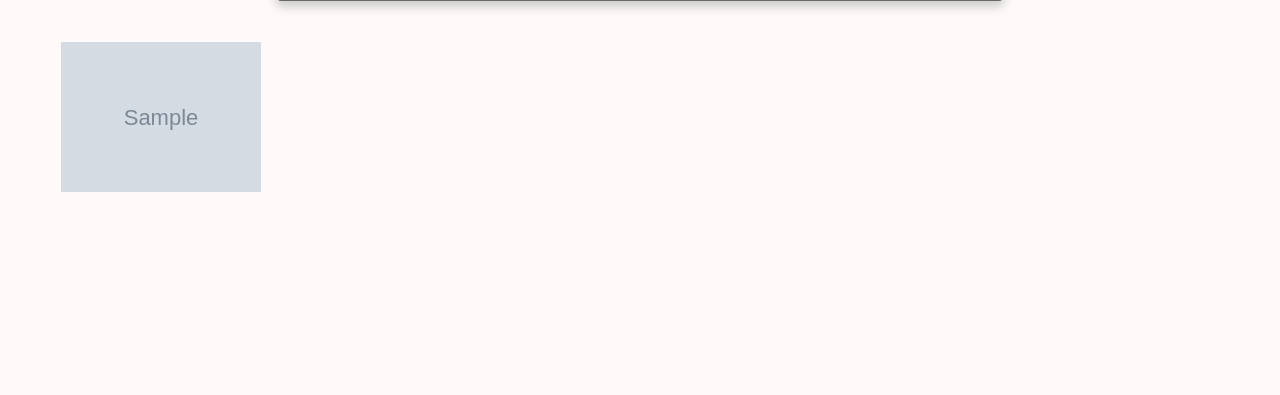
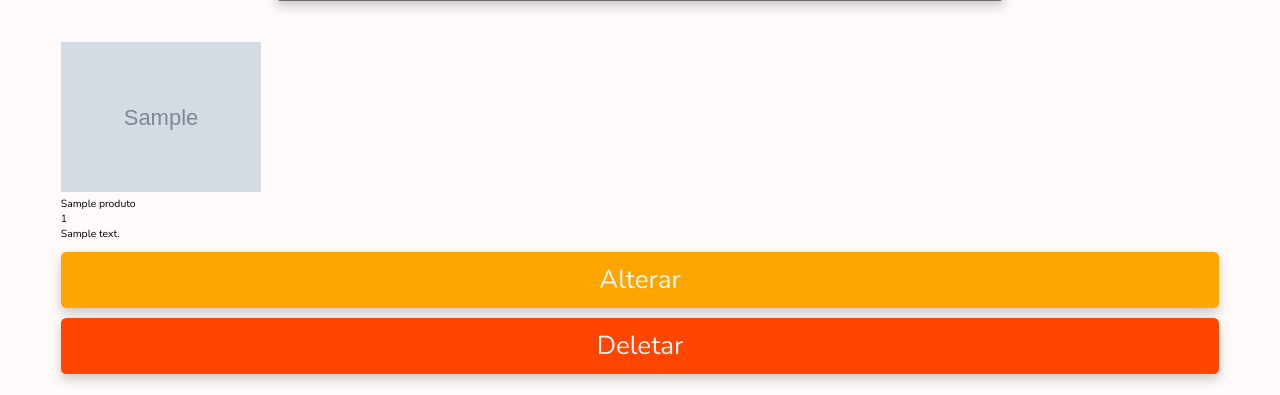
Before and after one commit to grupo-tcc-ti/pcc_emarket, a PHP site: page /produtos.php in a window 1280 px wide. Shown: the part 900-1295 px from the top of the page. Before the commit the page ends 1092 px from the top, so only its background shows below. Run offline with PHP 8.4, Linux system fonts and the light colour scheme; the visitor is signed in with stand-in values (Sample User, id 1); tables that the repository leaves empty hold one stand-in row (values such as "Sample post"); grey boxes marked "Sample" are stand-in pictures; data that the repository does not hold is empty.

Commit message:
Update produtos.php

```diff
--- a/admin/produtos.php
+++ b/admin/produtos.php
@@ -11,12 +11,11 @@ $admin_id = $_SESSION['admin_id'];
 // $name = $my_form->name;
 // print_r($name);
 
-
 if (!isset($admin_id)) {
     header('location:../components/admin_header.php');
 }
 
-if (isset($_POST['add_produto'])){
+if (isset($_POST['add_produto'])) {
     $nome = $_POST['nome'];
     $nome = filter_var($nome, FILTER_SANITIZE_FULL_SPECIAL_CHARS);
     $descricao = $_POST['descricao'];
@@ -33,13 +32,12 @@ if (isset($_POST['add_produto'])){
     if ($select_produtos->rowCount() > 0) {
         $message[] = 'Um produto com o mesmo nome ja existe!';
         $name_valid = false;
-    }
-    else { $name_valid = true; }
+    } else { $name_valid = true;}
     //continua procedimento
     $image[] = array();
     $total_imgfiles = count($_FILES['image']['name']); //Contar o numero de arquivos na array
     //Loop através da array image
-    for( $i=0 ; $i < $total_imgfiles ; $i++ ) {
+    for ($i = 0; $i < $total_imgfiles; $i++) {
         $image[$i] = $_FILES['image']['name'][$i]; //O nome original do arquivo na máquina do cliente.
         // $image[$i] = array_filter($image[$i]);
         $image[$i] = filter_var($image[$i], FILTER_SANITIZE_FULL_SPECIAL_CHARS); //filtrar processo de arquivos e caracteres especiais
@@ -47,30 +45,29 @@ if (isset($_POST['add_produto'])){
         //tmp_name O nome temporário com o qual o arquivo enviado foi armazenado no servidor.
         $image_tmp = $_FILES['image']['tmp_name'][$i];
         //Verifica se caminho vazio
-        if ($image_tmp != ""){
+        if ($image_tmp != "") {
             //Configura novo caminho
-            $image_folder = "../uploaded_imgs/".$_FILES['image']['name'][$i];
+            $image_folder = "../uploaded_imgs/" . $_FILES['image']['name'][$i];
             //O arquivo e enviado ao caminho temporario
-            if(move_uploaded_file($image_tmp, $image_folder)) { $path_valid = true; }
+            if (move_uploaded_file($image_tmp, $image_folder)) {$path_valid = true;}
         }
         //Verifica o tamanho do arquivo
         $image_size = $_FILES['image']['size'][$i]; //O tamanho, em bytes, do arquivo enviado.
-        if ($image_size > 2000000){
+        if ($image_size > 2000000) {
             $message[] = 'Tamanho do arquivo é maior que o permitido!';
             $size_valid = false;
-        }else {$size_valid = true;}
+        } else { $size_valid = true;}
         //Confirma se imagens validas
     }
-    if ($name_valid && $path_valid && $size_valid){
+    if ($name_valid && $path_valid && $size_valid) {
         //insere o produto
         $inserir_produto = $conn->prepare("INSERT INTO `produtos` (nome, descricao, preco, image)
     VALUES (?,?,?,?)");
-    $inserir_produto->execute([$nome, $descricao, $preco, join(',',$image)]);
+        $inserir_produto->execute([$nome, $descricao, $preco, join(',', $image)]);
         $message[] = 'Produto adicionado com sucesso!';
     }
     // $image_tmp_folder = '../uploaded_imgs/'.$image; //old
 }
-
 ?>
 
 <!DOCTYPE html>
@@ -127,11 +124,23 @@ if (isset($_POST['add_produto'])){
     $mostrar_produtos = $conn->prepare("SELECT * FROM  `produtos`");
     $mostrar_produtos->execute();
     if ($mostrar_produtos->rowCount() > 0) {
-                while ($fetch_produtos = $mostrar_produtos->fetch(PDO::FETCH_ASSOC)){
-                    $fetched_imgs = explode(",", $fetch_produtos['image']);
+    while ($fetch_produto = $mostrar_produtos->fetch(PDO::FETCH_ASSOC)) {
+        $fetched_imgs = explode(",", $fetch_produto['image']);
         ?>
             <div class="box">
                 <img src='../uploaded_imgs/<?=$fetched_imgs[0];?>' width=200px height=auto alt="">
+                <div class="name"><?=$fetch_produto['nome'];?></div>
+                <div class="preco"><?=$fetch_produto['preco'];?></div>
+                <div class="descricao"><?=$fetch_produto['descricao'];?></div>
+                <div class="flex-btn">
+                    <a href='alterar_produto.php?alterar=<?=$fetch_produto['id'];?>' class="option-btn">
+                    Alterar</a>
+                </div>
+                <div class="flex-btn">
+                    <a href='produto.php?deletar=<?=$fetch_produto['id'];?>' class="delete-btn"
+                    onclick="return confirm('Deseja excluir o produto?');">
+                    Deletar</a>
+                </div>
             </div>
         <?php
         }
```
Lines whose indentation alone changed are shown as unchanged.
